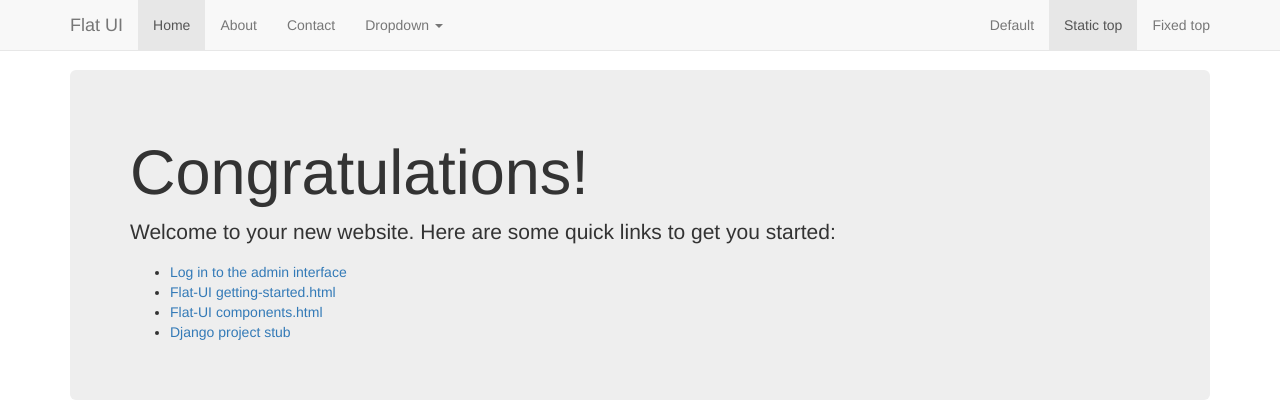
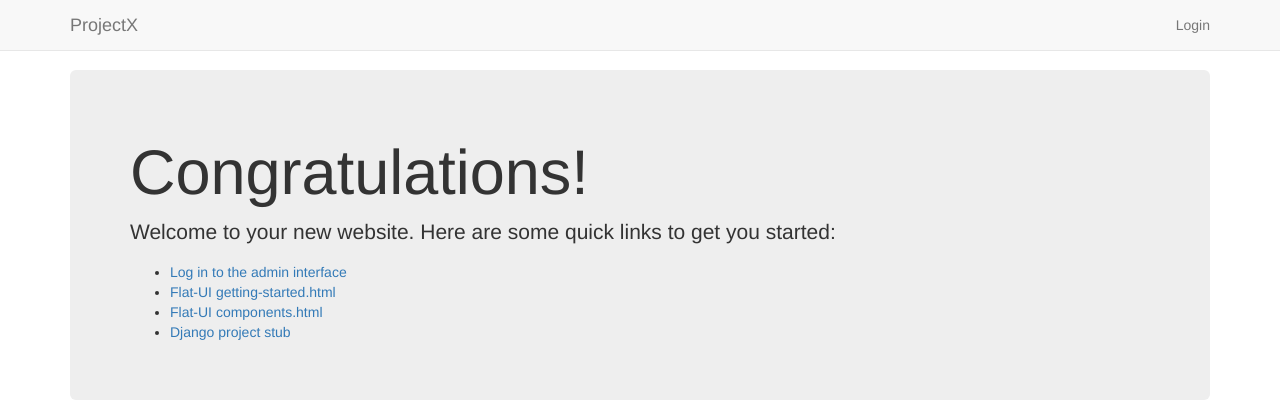
Before and after one commit to pik-software/django-service-boilerplate, a Django app: page / in a window 1280 px wide; the page is wider, and only the part inside the window is pictured. Shown: the top 420 px of that part. Run offline with Django 3.2, Linux system fonts and the light colour scheme; parts of the project's set-up code (start-up, migrations or seed data) failed here and were passed over; some libraries are stand-ins or nearby versions.

Commit message:
header.html: show username / login / logout

```diff
--- a/_project_/templates/include/header.html
+++ b/_project_/templates/include/header.html
@@ -1,34 +1,39 @@
+{% load i18n %}
 <!-- Static navbar -->
 <div class="navbar navbar-default navbar-fixed-top" role="navigation">
   <div class="container">
     <div class="navbar-header">
       <button type="button" class="navbar-toggle" data-toggle="collapse" data-target=".navbar-collapse">
-        <span class="sr-only">Toggle navigation</span>
+        <span class="sr-only">{% trans "Toggle navigation" %}</span>
       </button>
-      <a class="navbar-brand" href="#">Flat UI</a>
+      <a class="navbar-brand" href="/">ProjectX</a>
     </div>
     <div class="navbar-collapse collapse">
       <ul class="nav navbar-nav">
-        <li class="active"><a href="#">Home</a></li>
-        <li><a href="#about">About</a></li>
-        <li><a href="#contact">Contact</a></li>
-        <li class="dropdown">
-          <a href="#" class="dropdown-toggle" data-toggle="dropdown">Dropdown <b class="caret"></b></a>
-          <ul class="dropdown-menu">
-            <li><a href="#">Action</a></li>
-            <li><a href="#">Another action</a></li>
-            <li><a href="#">Something else here</a></li>
-            <li class="divider"></li>
-            <li class="dropdown-header">Nav header</li>
-            <li><a href="#">Separated link</a></li>
-            <li><a href="#">One more separated link</a></li>
-          </ul>
-        </li>
+{#        <li class="active"><a href="#">Home</a></li>#}
+{#        <li><a href="#contact">Contact</a></li>#}
+{#        <li class="dropdown">#}
+{#          <a href="#" class="dropdown-toggle" data-toggle="dropdown">Dropdown <b class="caret"></b></a>#}
+{#          <ul class="dropdown-menu">#}
+{#            <li><a href="#">Action</a></li>#}
+{#            <li><a href="#">Another action</a></li>#}
+{#            <li><a href="#">Something else here</a></li>#}
+{#            <li class="divider"></li>#}
+{#            <li class="dropdown-header">Nav header</li>#}
+{#            <li><a href="#">Separated link</a></li>#}
+{#            <li><a href="#">One more separated link</a></li>#}
+{#          </ul>#}
+{#        </li>#}
       </ul>
       <ul class="nav navbar-nav navbar-right">
-        <li><a href="#">Default</a></li>
-        <li class="active"><a href="#">Static top</a></li>
-        <li><a href="#">Fixed top</a></li>
+        {% if user.is_authenticated %}
+{#            <li>{% trans "Logged in" %}: {{ user.username }}</li>#}
+{#            <li><a href="{% url 'auth_password_change' %}">{% trans "Change password" %}</a></li>#}
+            <li><a href="#">{{ user.username }}</a></li>
+            <li><a href="{% url 'auth_logout' %}">{% trans "Logout" %}</a></li>
+        {% else %}
+           <li><a href="{% url 'auth_login' %}">{% trans "Login" %}</a><li>
+        {% endif %}
       </ul>
     </div><!--/.nav-collapse -->
   </div>
```
